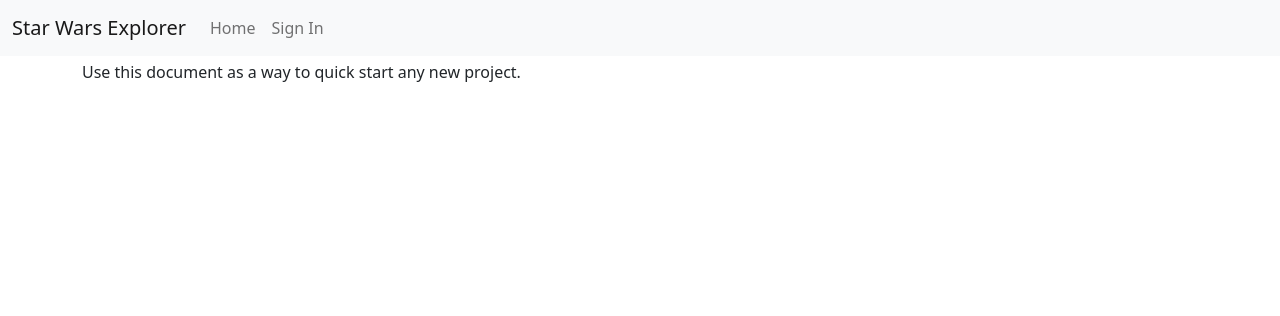
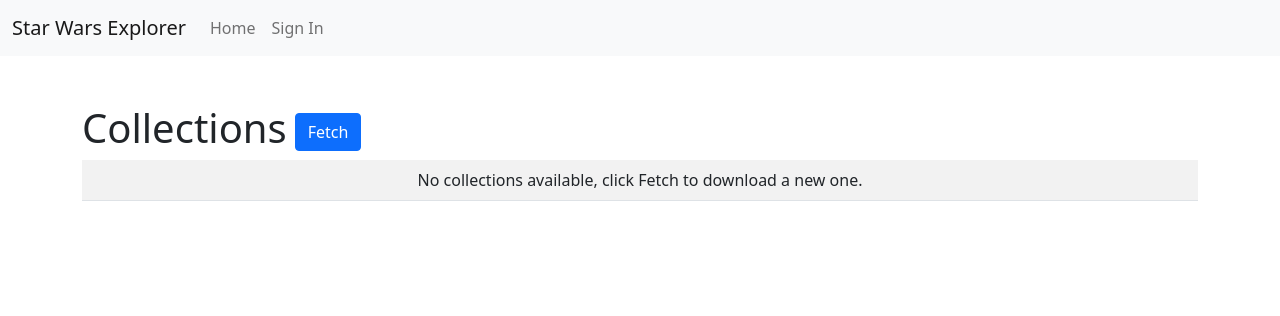
Before and after one commit to rafalmp/star_wars_explorer, a Django app: page / in a window 1280 px wide. Shown: the top 316 px of the page. Run offline with Django 3.2, Linux system fonts and the light colour scheme; parts of the project's set-up code (start-up, migrations or seed data) failed here and were passed over; some libraries are stand-ins or nearby versions.

Commit message:
Add home view stub

```diff
--- a/config/settings/base.py
+++ b/config/settings/base.py
@@ -76,6 +76,7 @@
 LOCAL_APPS = [
     "star_wars_explorer.users",
     # Your stuff: custom apps go here
+    "star_wars_explorer.etl",
 ]
 # https://docs.djangoproject.com/en/dev/ref/settings/#installed-apps
 INSTALLED_APPS = DJANGO_APPS + THIRD_PARTY_APPS + LOCAL_APPS
--- a/config/settings/production.py
+++ b/config/settings/production.py
@@ -1,5 +1,3 @@
-from typing import Dict
-
 from .base import *  # noqa
 from .base import env
 
@@ -90,7 +88,7 @@
 # https://anymail.readthedocs.io/en/stable/installation/#anymail-settings-reference
 # https://anymail.readthedocs.io/en/stable/esps
 EMAIL_BACKEND = "django.core.mail.backends.smtp.EmailBackend"
-ANYMAIL: Dict = {}
+ANYMAIL = {}  # type: ignore[var-annotated]
 
 
 # LOGGING
--- a/config/urls.py
+++ b/config/urls.py
@@ -1,21 +1,19 @@
+from typing import List, Union
+
 from django.conf import settings
-from django.conf.urls.static import static
 from django.contrib import admin
-from django.urls import include, path
+from django.urls import URLPattern, URLResolver, include, path
 from django.views import defaults as default_views
-from django.views.generic import TemplateView
 
-urlpatterns = [
-    path("", TemplateView.as_view(template_name="pages/home.html"), name="home"),
+urlpatterns: List[Union[URLPattern, URLResolver]] = [
     # Django Admin, use {% url 'admin:index' %}
     path(settings.ADMIN_URL, admin.site.urls),
     # User management
     path("users/", include("star_wars_explorer.users.urls", namespace="users")),
     path("accounts/", include("allauth.urls")),
     # Your stuff: custom urls includes go here
-] + static(
-    settings.MEDIA_URL, document_root=settings.MEDIA_ROOT
-)  # type: ignore[operator]
+    path("", include("star_wars_explorer.etl.urls", namespace="etl")),
+]
 
 
 if settings.DEBUG:
@@ -42,6 +40,4 @@
     if "debug_toolbar" in settings.INSTALLED_APPS:
         import debug_toolbar
 
-        urlpatterns = [
-            path("__debug__/", include(debug_toolbar.urls))
-        ] + urlpatterns  # type: ignore[assignment, operator]
+        urlpatterns = [path("__debug__/", include(debug_toolbar.urls)), *urlpatterns]
--- /dev/null
+++ b/star_wars_explorer/etl/urls.py
@@ -0,0 +1,8 @@
+from django.urls import path
+from django.views.generic import TemplateView
+
+app_name = "etl"
+
+urlpatterns = [
+    path("", TemplateView.as_view(template_name="pages/home.html"), name="home")
+]
--- a/star_wars_explorer/templates/base.html
+++ b/star_wars_explorer/templates/base.html
@@ -42,12 +42,12 @@
           <button class="navbar-toggler navbar-toggler-right" type="button" data-bs-toggle="collapse" data-bs-target="#navbarSupportedContent" aria-controls="navbarSupportedContent" aria-expanded="false" aria-label="Toggle navigation">
             <span class="navbar-toggler-icon"></span>
           </button>
-          <a class="navbar-brand" href="{% url 'home' %}">Star Wars Explorer</a>
+          <a class="navbar-brand" href="{% url 'etl:home' %}">Star Wars Explorer</a>
 
           <div class="collapse navbar-collapse" id="navbarSupportedContent">
             <ul class="navbar-nav mr-auto">
               <li class="nav-item active">
-                <a class="nav-link" href="{% url 'home' %}">{% translate "Home" %} <span class="visually-hidden">(current)</span></a>
+                <a class="nav-link" href="{% url 'etl:home' %}">{% translate "Home" %} <span class="visually-hidden">(current)</span></a>
               </li>
               {% if request.user.is_authenticated %}
                 <li class="nav-item">
@@ -89,7 +89,6 @@
       {% endif %}
 
       {% block content %}
-        <p>Use this document as a way to quick start any new project.</p>
       {% endblock content %}
 
     </div> <!-- /container -->
--- a/star_wars_explorer/templates/pages/home.html
+++ b/star_wars_explorer/templates/pages/home.html
@@ -1 +1,18 @@
 {% extends "base.html" %}
+{% load i18n %}
+{% block content %}
+  <div class="d-flex flex-row align-items-center mt-5">
+    <div><h1>{% translate "Collections" %}</h1></div>
+    <div class="ps-2"><a href="#" class="btn btn-primary">{% translate "Fetch" %}</a></div>
+  </div>
+  <table class="table table-striped">
+    <tbody>
+    {% for row in rows %}
+    {% empty %}
+      <tr>
+        <td class="text-center">{% translate "No collections available, click Fetch to download a new one." %}</td>
+      </tr>
+    {% endfor %}
+    </tbody>
+  </table>
+{% endblock content %}
```
Also changed, not shown: star_wars_explorer/etl/apps.py (added, +8 -0 lines), star_wars_explorer/etl/tests/test_urls.py (added, +6 -0 lines), star_wars_explorer/etl/__init__.py (added), star_wars_explorer/etl/admin.py (added), star_wars_explorer/etl/migrations/__init__.py (added), star_wars_explorer/etl/models.py (added), star_wars_explorer/etl/tests/__init__.py (added), star_wars_explorer/etl/views.py (added).
